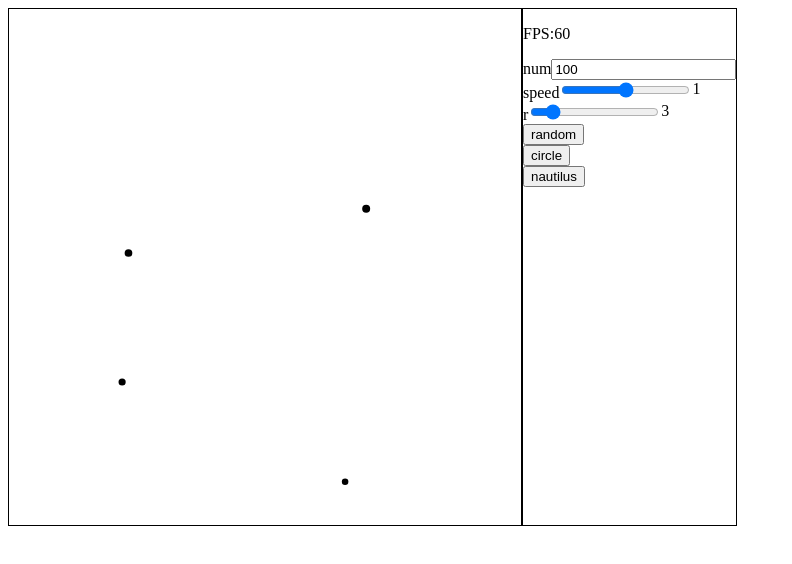
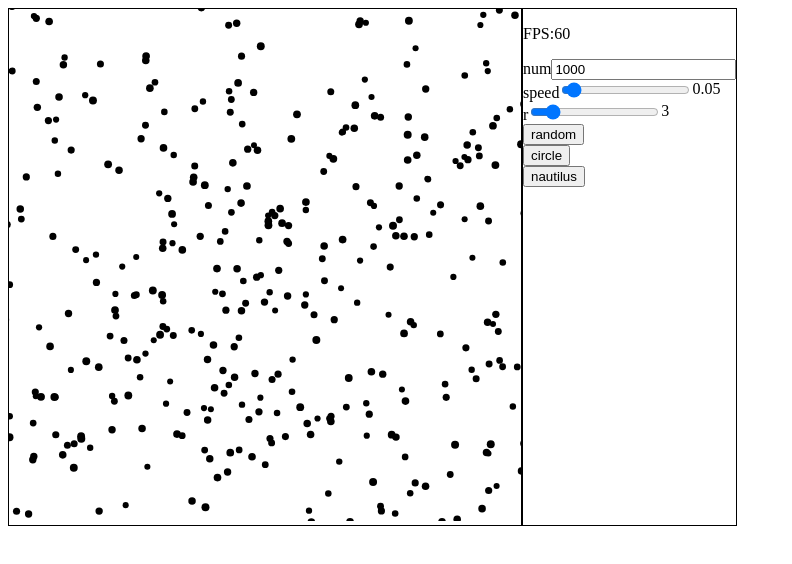
Before and after one commit to remew/particle_sample, a website built with webpack: page index.html in a window 1280 px wide. Both pictures are taken after a click on the button "random". Shown: the whole page, without its empty margins (0-792 px from the left). Built offline with nearby package versions, Linux system fonts and the light colour scheme.

Commit message:
change to set parameter algorithm

```diff
--- a/index.html
+++ b/index.html
@@ -15,10 +15,10 @@
       <p id="fps"></p>
     </div>
     <div class="row">
-      <label>num<input id="num" type="text" value="100"></label>
+      <label>num<input id="num" type="text" value="1000"></label>
     </div>
     <div class="row">
-      <label for="speed">speed<input id="speed" min="1" max="5" step="1" value="3" type="range"></label><span id="speed-value"></span>
+      <label for="speed">speed<input id="speed" min="0.01" max="1" step="0.01" value="0.05" type="range"></label><span id="speed-value"></span>
     </div>
     <div class="row">
       <label for="r">r<input id="r" min="1" max="16" step="1" value="3" type="range"></label><span id="r-value"></span>
--- a/src/main.js
+++ b/src/main.js
@@ -43,7 +43,7 @@ document.addEventListener('DOMContentLoaded', () => {
     }
 
     function speedUpdate(value, state) {
-        state.speed  = 0.001 * Math.pow(10, value);
+        state.speed  = value;
         textUpdate(state);
     }
     speedInput.addEventListener('input', () => {
```
